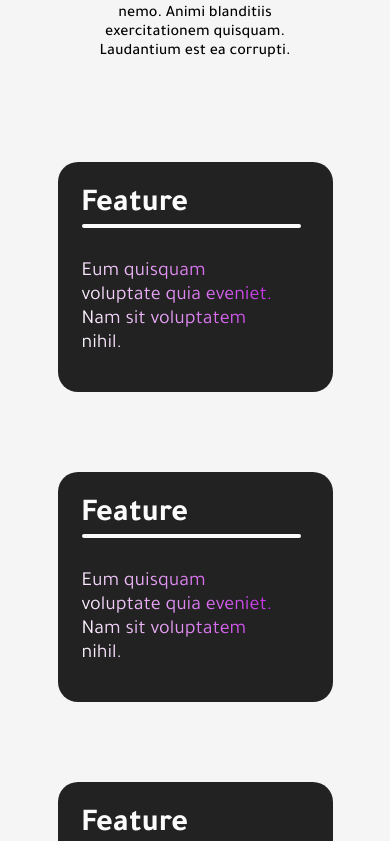
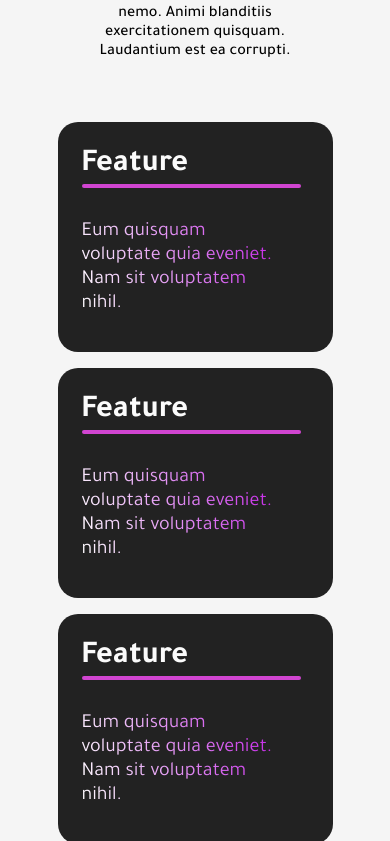
Before and after one commit to BufferOverflow-me/website, a Next.js app: page / in a window 390 px wide. Shown: the part 1043-1884 px from the top of the page. Built offline with nearby package versions, Linux system fonts and the light colour scheme.

Commit message:
fix spacing between cards

```diff
--- a/styles/Home.module.scss
+++ b/styles/Home.module.scss
@@ -203,7 +203,7 @@ $clr-card: #222222;
             padding-right: 1.5rem;
             background: linear-gradient(75deg, #FFFFFF 0%, #BD06E4 100%);
             /* Mask the color to the text, and remove the rest  */
-            -webkit-background-clip: text;
+            background-clip: text;
             /* Make the text fill color value transparent so the masked background color comes through */
             -webkit-text-fill-color: transparent;
         }
@@ -213,12 +213,16 @@ $clr-card: #222222;
             border-top: 5px solid;
             border-radius: 10px;
             border-width: 0.25rem;
+            color: $color-primary;
         }
     }
-    @media (max-width: 600px) {
+    @media (max-width: 800px) {
         .grid {
             width: 100%;
             flex-direction: column;
+        }
+        .card {
+            margin: 0 0 1rem;
         }
     }
 }
```
